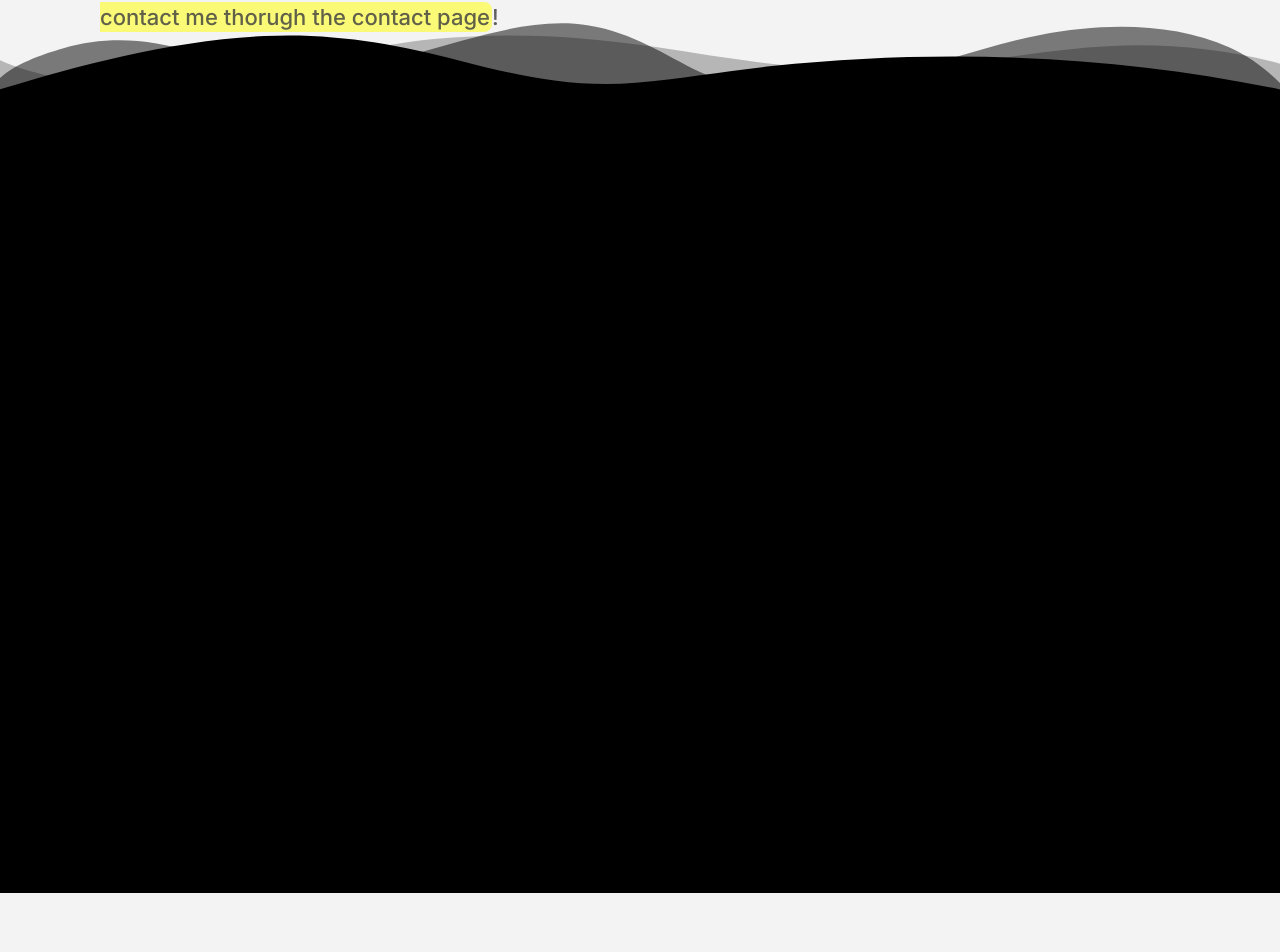
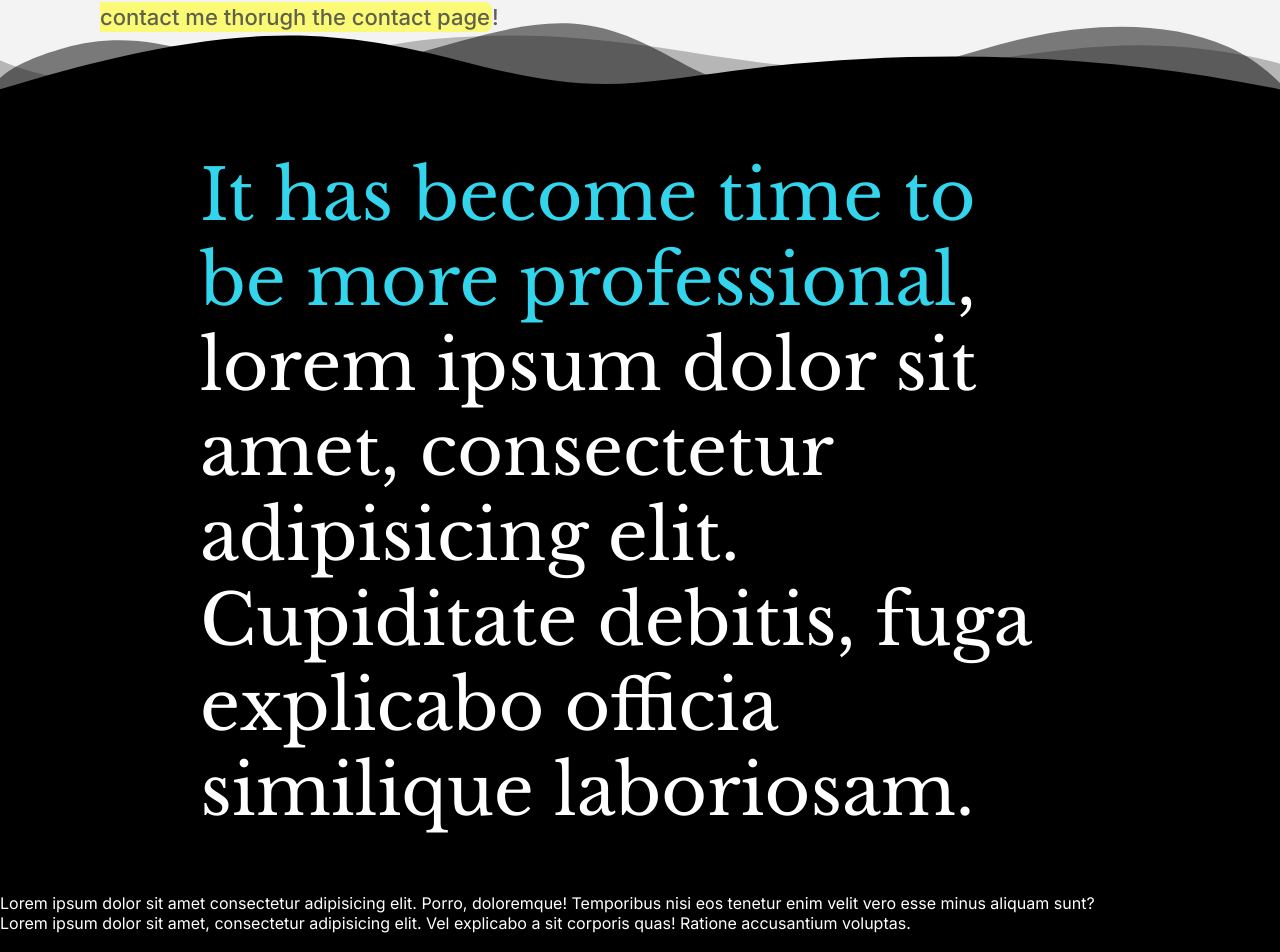
Before and after one commit to Johnson-Berisha/portfolio, a Next.js app in the folder next/: page / in a window 1280 px wide. Shown: the part 4937-5889 px from the top of the page. Before the commit the page ends 5830 px from the top, so only its background shows below. Built offline with nearby package versions, Linux system fonts and the light colour scheme.

Commit message:
ok ok ive got one

```diff
--- a/next/design/components/skills.tsx
+++ b/next/design/components/skills.tsx
@@ -5,7 +5,25 @@ function skills() {
     <main className='skills'>
 
   <div className="container">
+    <div className="big-text1">
+      <p><span className="bt1-span">It has become time to be more professional</span>, lorem ipsum dolor sit amet, consectetur adipisicing elit. Cupiditate debitis, fuga explicabo officia similique laboriosam.</p>
 
+    </div>
+    <div className="half-time-sec">
+        <div className="half-time">
+            <div className="half-time-1">
+              <div className="ht-text-1">
+                Lorem ipsum dolor sit amet consectetur adipisicing elit. Porro, doloremque! Temporibus nisi eos tenetur enim velit vero esse minus aliquam sunt?
+              </div>
+              <div className="ht-text-2">
+                Lorem ipsum dolor sit amet, consectetur adipisicing elit. Vel explicabo a sit corporis quas! Ratione accusantium voluptas.
+              </div>
+            </div>
+        </div>
+        <div className="half-time-2">
+
+        </div>
+    </div>
     </div>
 </main>
   )
--- a/next/design/style/home.css
+++ b/next/design/style/home.css
@@ -494,35 +494,28 @@ background: radial-gradient(circle, rgba(255, 255, 255, 0) 2%, rgba(0,0,0,1) 98%
 }
 
 .skills {
-    height: 100vh;
+    height: 150vh;
     background-color: #000;
     color: white;
 
 }
 
-.container {height: 100%;
+
+.big-text1 {
+    font-size: 70px;
+    font-family: 'Libre Baskerville', serif;
+
+    margin:0 200px;
+    line-height: 85px;
+
+    height: 100vh;
+
     display: flex;
+    justify-content: center;
     align-items: center;
-    flex-direction: row;
 }
 
-.scrollbar {
-    width: 1px;
-    height: 100%;
-    background-color: white;
-    position: relative;
+
+.bt1-span {
+    color: var(--primary);
 }
-
-.scrollbar-ball {
-    content: '';
-    display: block;
-    width: 15px;
-    height: 15px;
-    background-color: black;
-    border: 1px solid white;
-    border-radius: 50%;
-    position: absolute;
-    top: 25%;
-    left: -7px;
-    box-shadow: 0 0 18px 18px black;
-}
```
